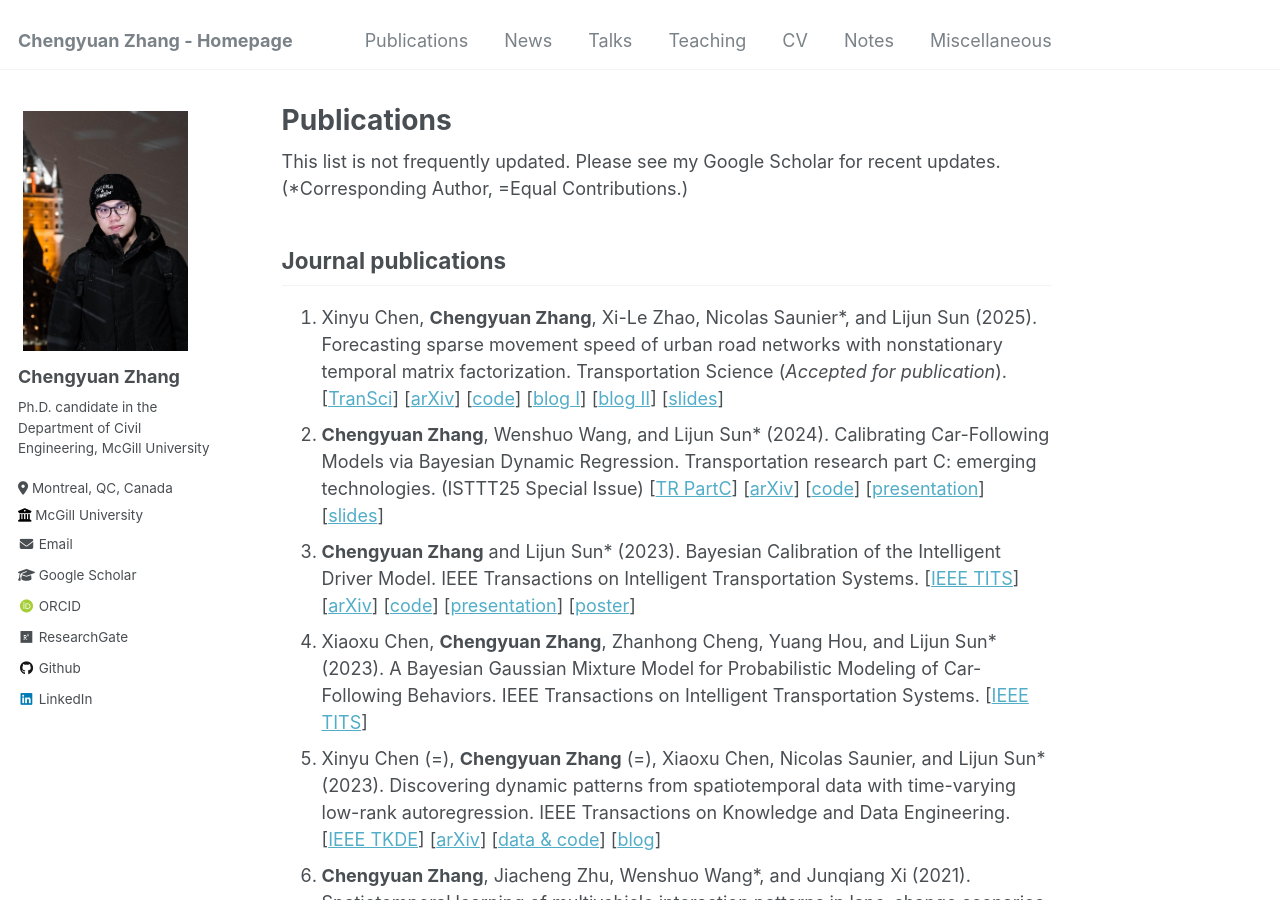
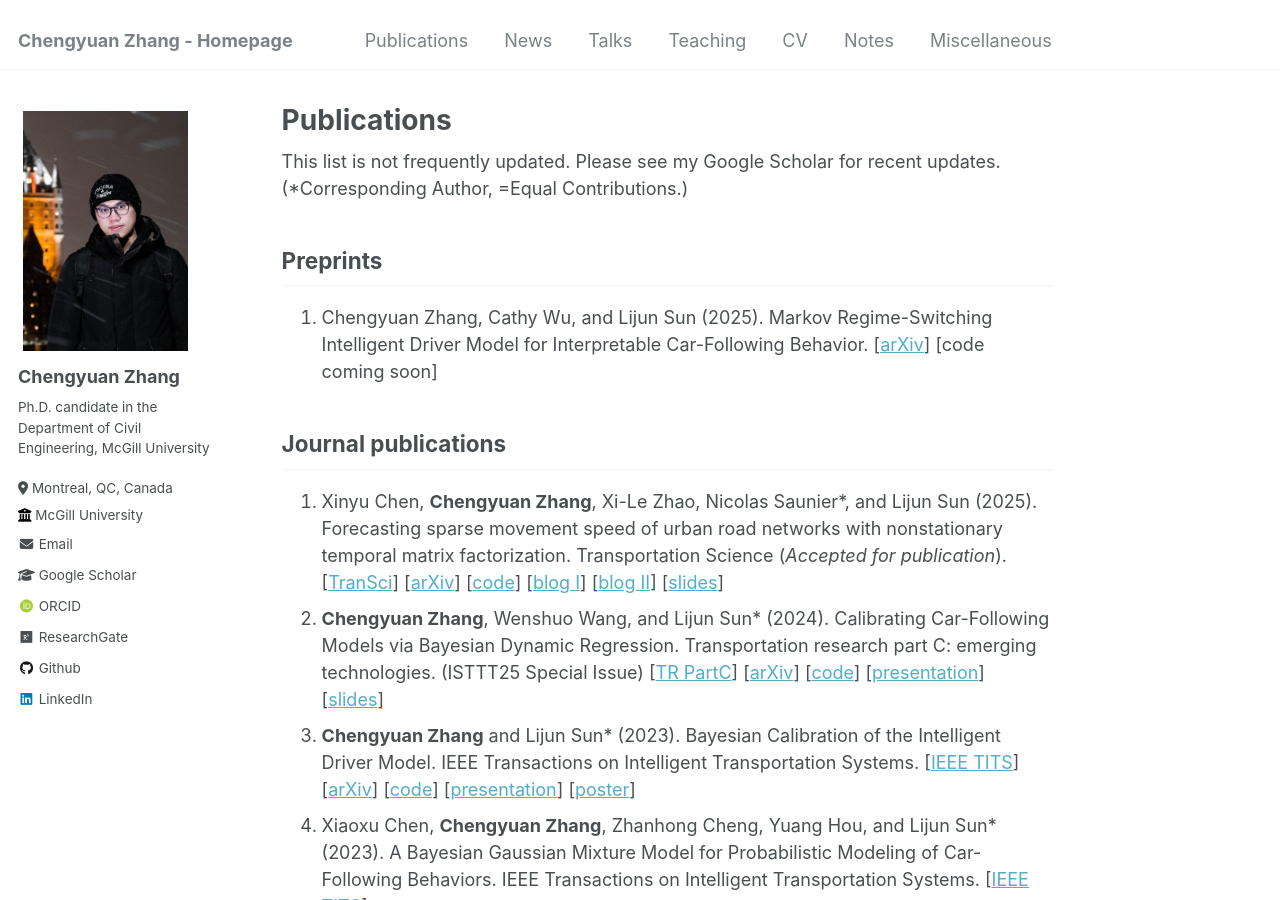
Before and after one commit to Chengyuan-Zhang/chengyuan-zhang.github.io, a Jekyll site: the page built from _pages/publications.md, in a window 1280 px wide and 900 px high. Built offline with Jekyll 4.4.1, drawn with Linux system fonts in a browser that asks for light colours; some web fonts are replaced; comment, search, counter and statistics services are not loaded.

Commit message:
add new arxiv preprint

```diff
--- a/_pages/publications.md
+++ b/_pages/publications.md
@@ -11,13 +11,17 @@ author_profile: true
 This list is not frequently updated. Please see my Google Scholar for recent updates. (*Corresponding Author, =Equal
 Contributions.)
 
-[//]: # (## Preprints)
+## Preprints
+
+1. Chengyuan Zhang, Cathy Wu, and Lijun Sun (2025). Markov Regime-Switching Intelligent Driver Model for Interpretable
+   Car-Following Behavior. [[arXiv](https://arxiv.org/pdf/2506.14762)] [code coming soon]
 
 ## Journal publications
 
 1. Xinyu Chen, **Chengyuan Zhang**, Xi-Le Zhao, Nicolas Saunier*, and Lijun Sun (2025). Forecasting sparse movement
    speed of urban road networks with nonstationary temporal matrix factorization.
-   Transportation Science (_Accepted for publication_). [[TranSci](https://pubsonline.informs.org/doi/abs/10.1287/trsc.2024.0629)] [[arXiv](https://arXiv.org/abs/2203.10651)] [[code](https://github.com/xinychen/tracebase)] [[blog I](https://medium.com/p/b1c59faf05ea)] [[blog II](https://medium.com/p/4705df163fcf)] [[slides](https://xinychen.github.io/slides/notmf.pdf)]
+   Transportation Science (_Accepted for
+   publication_). [[TranSci](https://pubsonline.informs.org/doi/abs/10.1287/trsc.2024.0629)] [[arXiv](https://arXiv.org/abs/2203.10651)] [[code](https://github.com/xinychen/tracebase)] [[blog I](https://medium.com/p/b1c59faf05ea)] [[blog II](https://medium.com/p/4705df163fcf)] [[slides](https://xinychen.github.io/slides/notmf.pdf)]
 2. **Chengyuan Zhang**, Wenshuo Wang, and Lijun Sun* (2024). Calibrating Car-Following Models via Bayesian Dynamic
    Regression. Transportation research part C: emerging technologies. (ISTTT25 Special
    Issue) [[TR PartC](https://authors.elsevier.com/sd/article/S0968-090X(24)00240-7)] [[arXiv](https://arXiv.org/pdf/2307.03340.pdf)] [[code](https://github.com/Chengyuan-Zhang/IDM_Bayesian_Calibration)] [[presentation](https://youtu.be/GIqcL6I7MsU)] [[slides](../_talks/ISTTT25_slides_Chengyuan.pdf)]
```
Also changed, not shown: _pages/notes.md (+1 -0 lines).
